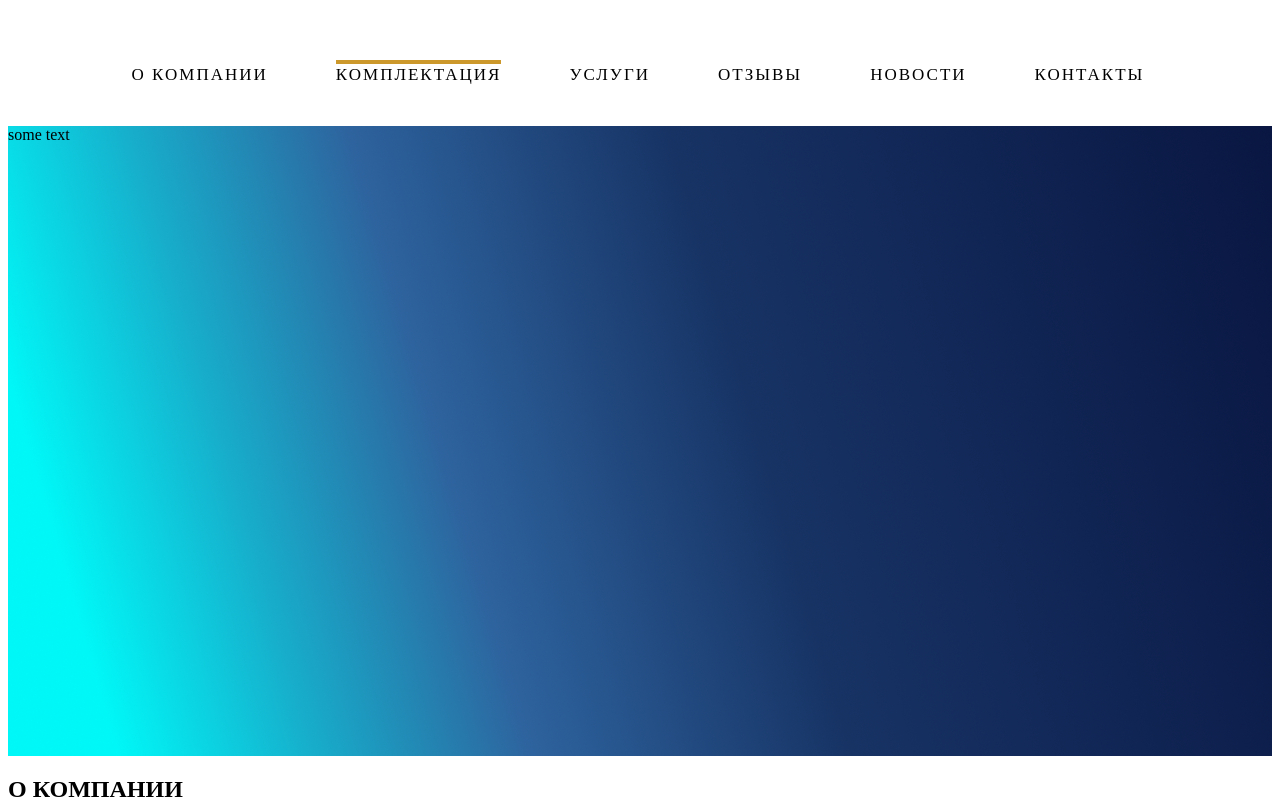
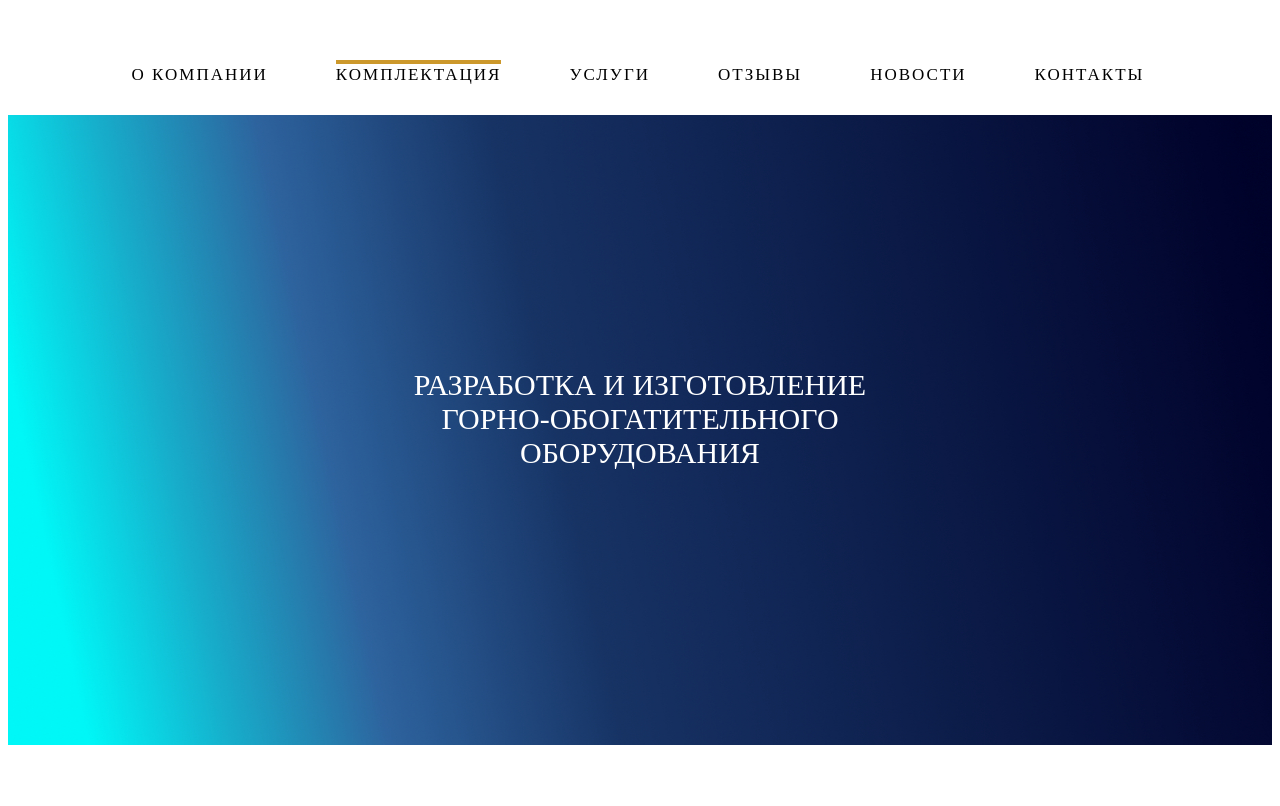
Before and after one commit to epiclevanguy/site, a plain HTML site: page index.html in a window 1280 px wide. Shown: the top 806 px of the page. Drawn offline with Linux system fonts and the light colour scheme.

Commit message:
initial commit

```diff
--- a/assets/css/main.css
+++ b/assets/css/main.css
@@ -1,3 +1,25 @@
+.centeringBlock {
+    width: 100%;
+    height: 100%;
+    overflow: auto;
+    white-space: nowrap;
+    text-align: center;
+
+    &:before {
+        height: 100%;
+        display: inline-block;
+        vertical-align: middle;
+        content: '';
+    }
+}
+
+.centeredBlock {
+    display: inline-block;
+    white-space: normal;
+    vertical-align: middle;
+    text-align: left;
+}
+
 a.orangeButton {
     padding: 15px 24px;
     font: normal 15px/22px Verdana;
@@ -100,15 +122,28 @@ a.orangeButton:active {
 
 .billboard{
 	width: 100%;
-    height: 630px;
-    position: relative;
+  height: 1100px;
+  position: relative;
 	background: url('../../images/billboard.jpg') no-repeat;
-	background-size: cover;
-    -webkit-background-size: cover;
-    -moz-background-size: cover;
-    -o-background-size: cover;
+	background-size: 100% 630px;
+  -webkit-background-size: 100% 630px;
+  -moz-background-size: 100% 630px;
+  -o-background-size: 100% 630px;
 }
 
+.billboard label{
+  font-size: 30px;
+  text-align: center;
+  color: white;
+  position: absolute;
+  top: 23%;
+  left: 30%;
+  width: 40%;
+}
+
+.billboard .orangeButton{
+  transform: translate(0%, 1800%);
+}
 
 .objects {
     position: relative;
--- a/index.html
+++ b/index.html
@@ -27,7 +27,14 @@
 
 		<!-- billboard -->
 		<section class="billboard">
-			<p>some text</p>
+			<label>
+				РАЗРАБОТКА И ИЗГОТОВЛЕНИЕ ГОРНО-ОБОГАТИТЕЛЬНОГО ОБОРУДОВАНИЯ
+			</label>
+			<div class="centeringBlock">
+				<div class="centeredBlock">
+					<a href="#" class="orangeButton">СМОТРЕТЬ ВСЕ УСЛУГИ</a>
+				</div>
+			</div>
 		</section>
 
 
@@ -36,11 +43,11 @@
 		<!-- About -->
 		<section>
 				<header>
-					<div class="container">
-						<h2>О КОМПАНИИ</h2>
+					<div class="">
+						<h2 style="text-align: center;">О КОМПАНИИ</h2>
 					</div>
 				</header>
-				<div class="container">
+				<div class="">
 					<label>
 						ООО "Компания" - учреждённое однм или несколькими оридическими и/или фиическими лицами, хозяйственное общество, уставной капитал которого разделён на доли;
 						участники общества не отвечают по его обязательствам и несут риск убытков, связанных с деятельностью общества, в пределах стоимости принадлежащих им долей в уставном
@@ -59,12 +66,12 @@
 			<!-- Objects -->
 			<section>
 				<header>
-					<div class="container">
-						<h2>НАШИ ОБЪЕКТЫ</h2>
+					<div class="">
+						<h2 style="text-align: center;">НАШИ ОБЪЕКТЫ</h2>
 					</div>
 				</header>
-				<div class="content dark style2">
-					<div class="container">
+				<div class="centeringBlock">
+					<div class="centeredBlock">
 						<div class="row">
 							<div class="col objects">
 								<img src="images/obj01.jpg" alt=""/>
@@ -121,12 +128,12 @@
 			<!-- news -->
 			<section>
 				<header>
-					<div class="container">
-						<h2>НОВОСТИ</h2>
+					<div class="">
+						<h2 style="text-align: center;">НОВОСТИ</h2>
 					</div>
 				</header>
-				<div class="content dark style2">
-					<div class="container">
+				<div class="centeringBlock">
+					<div class="centeredBlock">
 						<div class="row">
 							<div class="col news">
 								<img src="images/news01.jpg" alt="" />
@@ -143,8 +150,10 @@
 						</div>
 					</div>
 				</div>
-				<div class="container">
-					<a href="#" class="orangeButton">СМОТРЕТЬ ВСЁ</a>
+				<div class="centeringBlock">
+					<div class="centeredBlock">
+						<a href="#" class="orangeButton">СМОТРЕТЬ ВСЁ</a>
+					</div>
 				</div>
 			</section>
 
```
Also changed, not shown: 1 other file.
